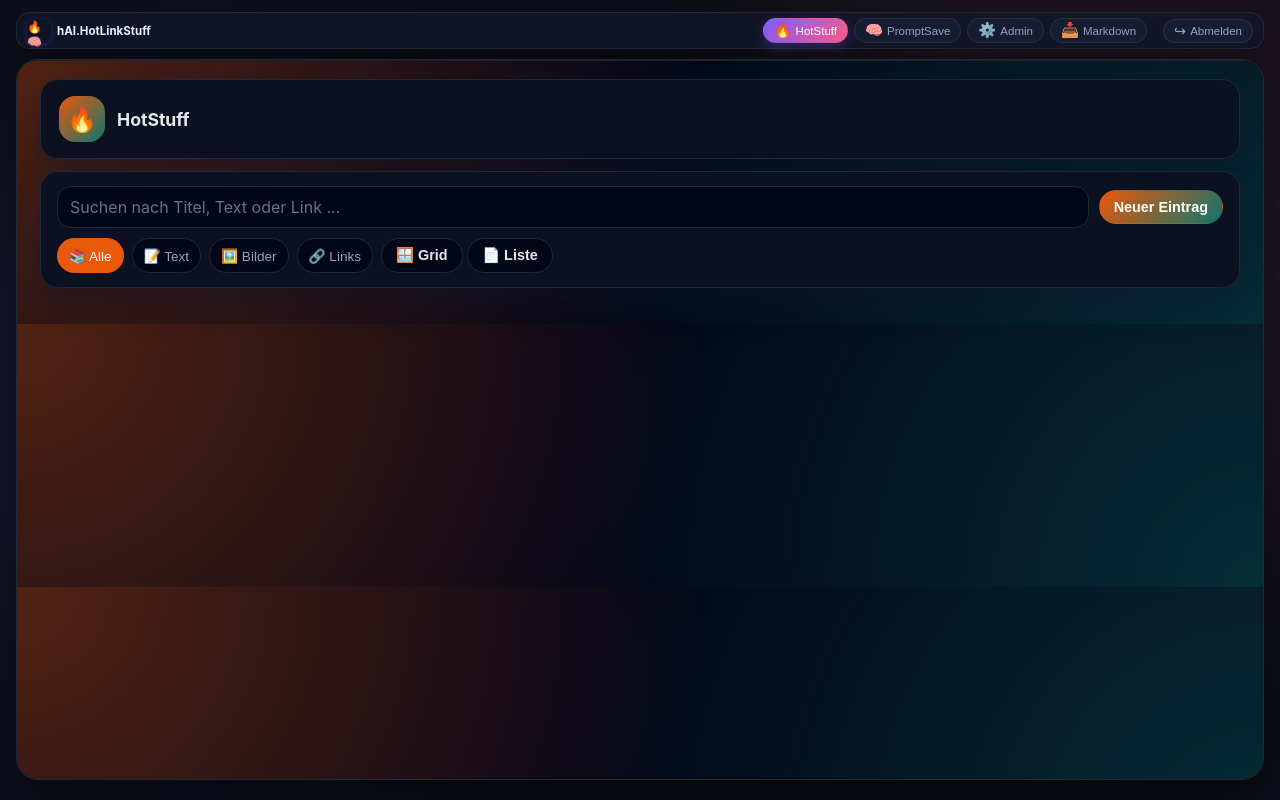
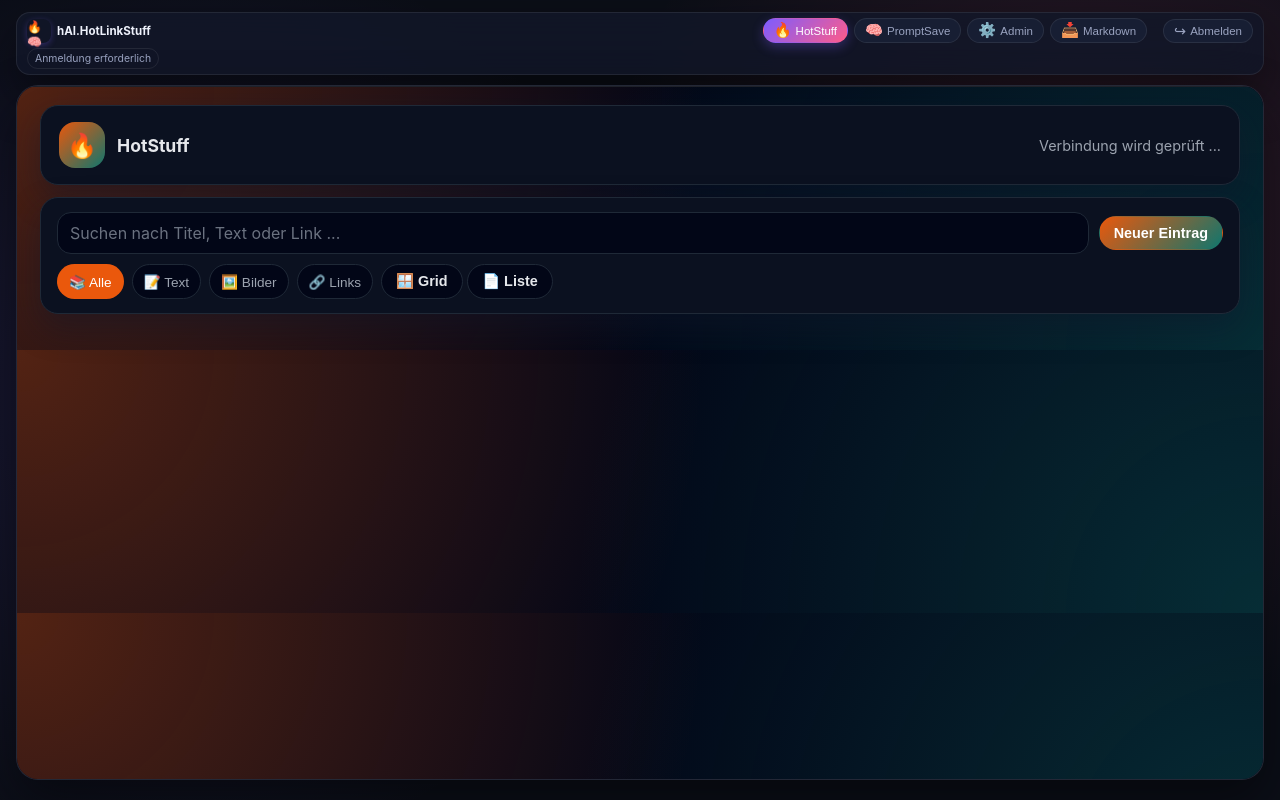
Before and after one commit to jbkunama1/hAi.HotLinkStuff, a PHP site: page /app/index.html in a window 1280 px wide. Run offline with PHP 8.4, Linux system fonts and the light colour scheme.

Commit message:
Restore database status indicators
Co-authored-by: Copilot App <223556219+Copilot@users.noreply.github.com>

```diff
--- a/app/assets/app.css
+++ b/app/assets/app.css
@@ -491,7 +491,7 @@ body.view-promptsave .shell-brand-mark {
   }
 
   .shell-status {
-    display: none;
+    display: block;
   }
 
   .shell-actions {
--- a/app/index.html
+++ b/app/index.html
@@ -19,7 +19,7 @@
         <div class="shell-brand-mark">🔥🧠</div>
         <h1 class="shell-brand-title">hAI.HotLinkStuff</h1>
         </div>
-        <div class="status shell-status" id="statusText">Verbinde ...</div>
+        <div class="status shell-status" id="statusText">Verbindung wird geprüft ...</div>
         <div class="shell-actions">
           <button class="shell-tab-pill shell-logout" id="logoutBtn" type="button">
             <span class="icon">↪</span><span>Abmelden</span>
@@ -90,6 +90,7 @@
     const menuOverlay = document.getElementById('menuOverlay');
     const logoutBtn = document.getElementById('logoutBtn');
     const menuLogoutBtn = document.getElementById('menuLogoutBtn');
+    const shellStatusText = document.getElementById('statusText');
 
     const tabButtons = Array.from(document.querySelectorAll('.shell-tab-pill[data-view]'));
     const menuLinks = Array.from(document.querySelectorAll('.shell-menu-link'));
@@ -235,6 +236,11 @@
 
     // Empfange shell-preferences vom Admin-Modul
     window.addEventListener('message', e => {
+      if (e.data && e.data.type === 'database-status') {
+        shellStatusText.textContent = e.data.message;
+        shellStatusText.style.color = e.data.ok ? '#22c55e' : '#f87171';
+        return;
+      }
       if (e.data && e.data.type === 'shell-preferences') {
         const { mode, theme, cols } = e.data;
         localStorage.setItem('hotlinkstuff_mode', mode);
--- a/app/modules/hotstuff.html
+++ b/app/modules/hotstuff.html
@@ -629,6 +629,7 @@
         <div class="brand-badge">🔥</div>
         <h1>HotStuff</h1>
       </div>
+      <div class="status" id="statusText">Verbindung wird geprüft ...</div>
     </section>
 
     <section class="toolbar">
@@ -757,6 +758,7 @@
       const statusText = document.getElementById('statusText');
       statusText.textContent = message;
       statusText.style.color = ok ? '#22c55e' : 'var(--muted)';
+      window.parent?.postMessage({ type: 'database-status', ok, message }, '*');
     }
 
     async function loadItems() {
--- a/app/modules/promptsave.html
+++ b/app/modules/promptsave.html
@@ -603,6 +603,7 @@
           <p>Prompts sammeln, suchen, importieren und exportieren.</p>
         </div>
       </div>
+      <div class="status" id="statusText"><span class="dot error" id="statusDot"></span>Verbindung wird geprüft ...</div>
     </section>
 
     <section class="toolbar">
@@ -732,6 +733,7 @@
     function setStatus(ok, message) {
       statusDot.className = 'dot ' + (ok ? 'ok' : 'error');
       statusText.textContent = message;
+      window.parent?.postMessage({ type: 'database-status', ok, message }, '*');
     }
 
     async function loadPrompts() {
```
